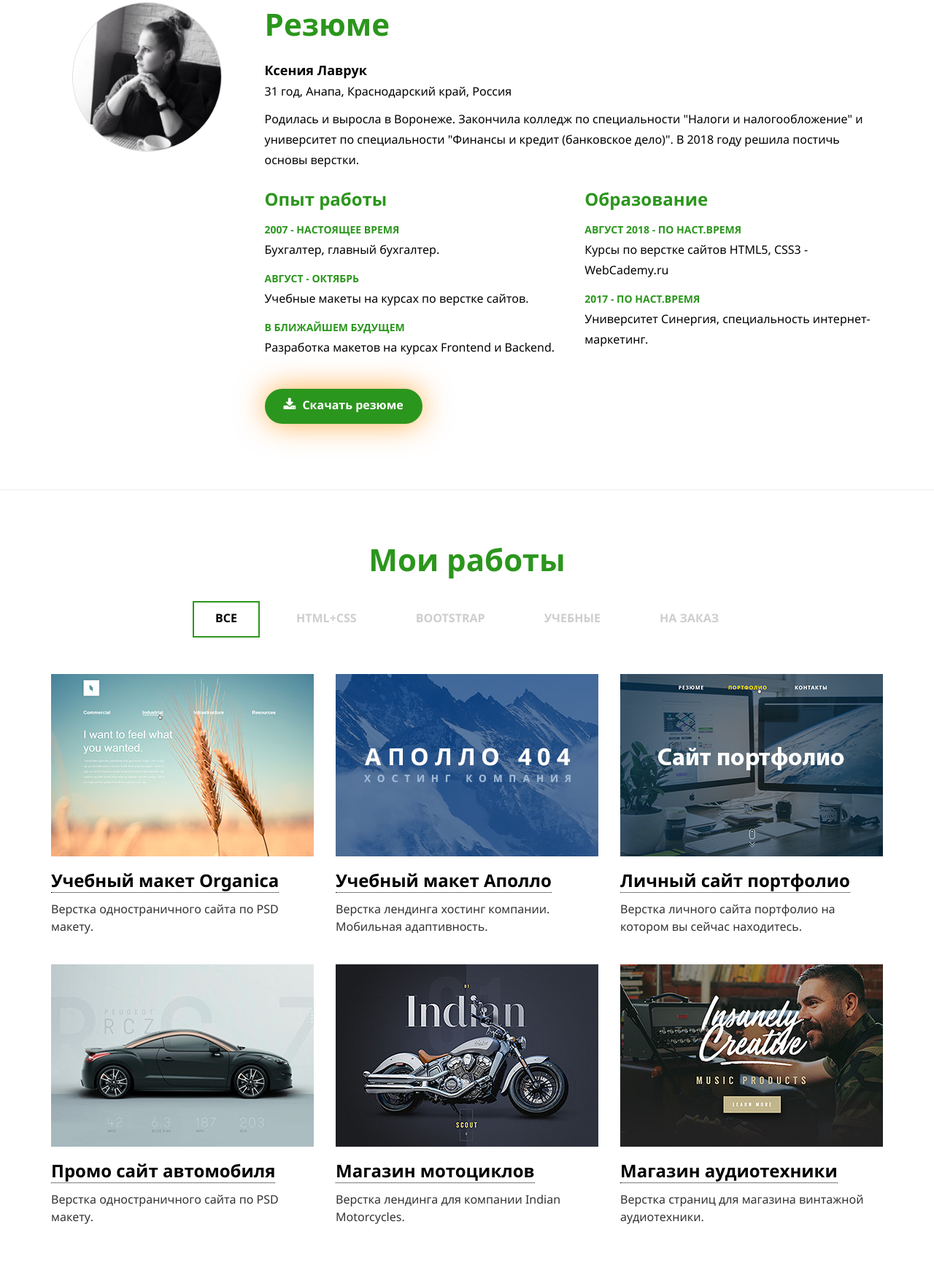
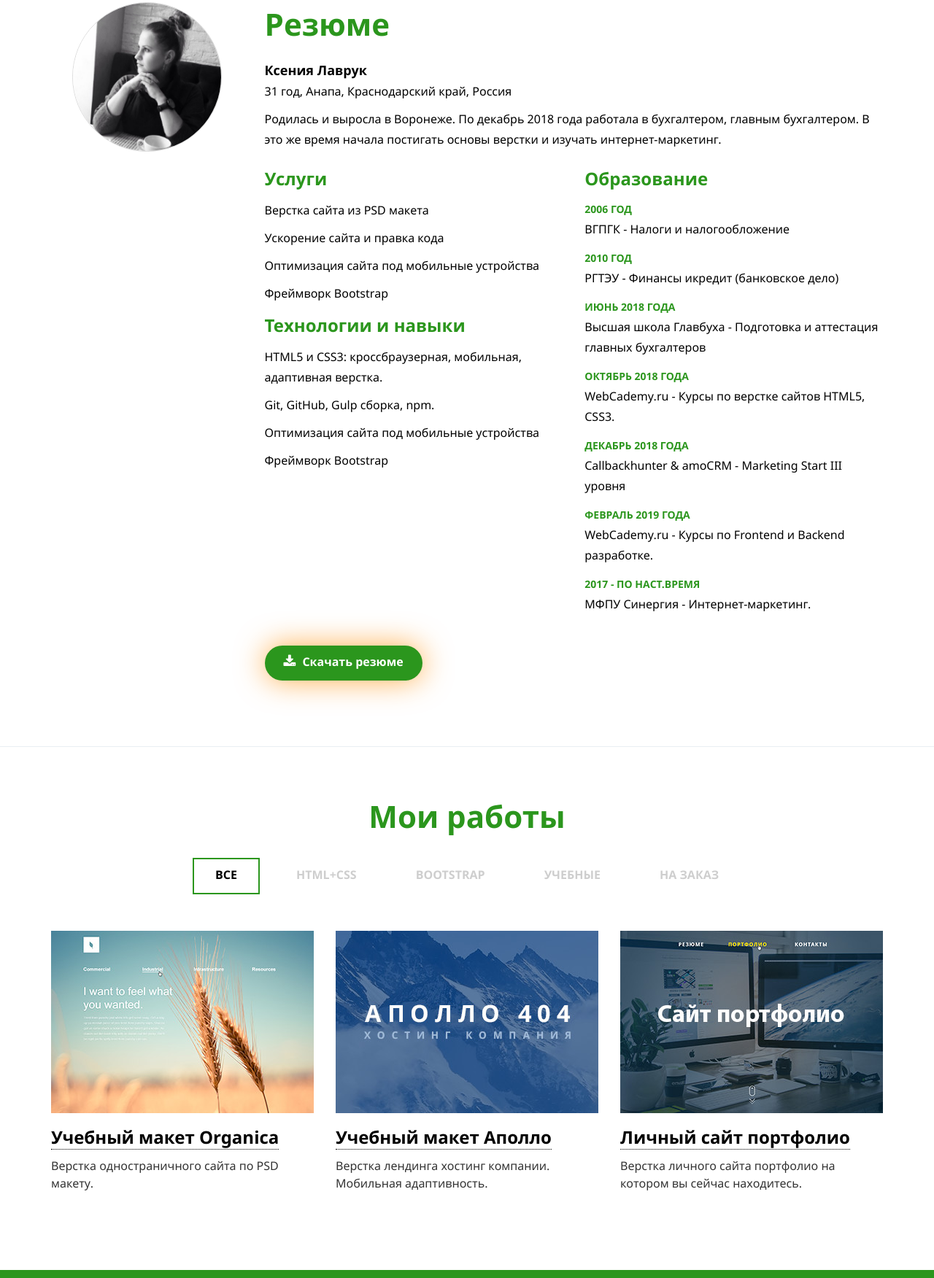
Before and after one commit to ksenia-lavrook/Portfolio, a plain HTML site: page docs/index.html in a window 1280 px wide. Shown: the part 871-2623 px from the top of the page at 73% size. Drawn offline with Linux system fonts and the light colour scheme.

Commit message:
last commit

```diff
--- a/docs/index.html
+++ b/docs/index.html
@@ -102,47 +102,53 @@
 					<div class="heading">Резюме</div>
 					<p><strong class="heading__name">Ксения Лаврук</strong><br>
 					31 год, Анапа, Краснодарский край, Россия</p>
-					<p>Родилась и выросла в Воронеже. Закончила колледж по специальности "Налоги и налогообложение" и университет по специальности "Финансы и кредит (банковское дело)". В 2018 году решила постичь основы верстки.</p>
+					<p>Родилась и выросла в Воронеже. По декабрь 2018 года работала в бухгалтером, главным бухгалтером. В это же время начала постигать основы верстки и изучать интернет-маркетинг.</p>
 
 				<!-- Опыт работы -->
 					<div class="row">
 						<div class="col-sm-6">
 							<div class="heading heading--medium">
-								Опыт работы
+								Услуги
 							</div>
 
 							<ul class="definition-list">
 								<li class="definition-list__item">
-									<div class="definition-list__def">
-										2007 - настоящее время
-									</div>
 									<div class="definition-list__desc">
 										<p>
-											Бухгалтер, главный бухгалтер.
+											Верстка сайта из PSD макета
+										</p>
+										<p>
+											Ускорение сайта и правка кода
+										</p>
+										<p>
+											Оптимизация сайта под мобильные устройства
+										</p>
+										<p>
+											Фреймворк Bootstrap
 										</p>
 									</div>
 
-								</li>
+									<div class="heading heading--medium">
+								Технологии и навыки
+							</div>
+
+							<ul class="definition-list">
 								<li class="definition-list__item">
-									<div class="definition-list__def">
-										август - октябрь
-									</div>
 									<div class="definition-list__desc">
 										<p>
-											Учебные макеты на курсах по верстке сайтов.
+											HTML5 и CSS3: кроссбраузерная, мобильная, адаптивная верстка.
+										</p>
+										<p>
+											Git, GitHub, Gulp сборка, npm.
+										</p>
+										<p>
+											Оптимизация сайта под мобильные устройства
+										</p>
+										<p>
+											Фреймворк Bootstrap
 										</p>
 									</div>
 
-								</li>
-								<li class="definition-list__item">
-									<div class="definition-list__def">
-										в ближайшем будущем
-									</div>
-									<div class="definition-list__desc">
-										<p>
-											Разработка макетов на курсах Frontend и Backend.
-										</p>
-									</div>
 
 								<!-- Образование -->
 								</li>
@@ -154,13 +160,64 @@
 							</div>
 
 							<ul class="definition-list">
+
 								<li class="definition-list__item">
 									<div class="definition-list__def">
-										август 2018 - по наст.время
+										2006 год
 									</div>
 									<div class="definition-list__desc">
 										<p>
-											Курсы по верстке сайтов HTML5, CSS3 - WebCademy.ru
+											ВГПГК - Налоги и налогообложение
+										</p>
+									</div>
+
+									<li class="definition-list__item">
+									<div class="definition-list__def">
+										2010 год
+									</div>
+									<div class="definition-list__desc">
+										<p>
+											РГТЭУ - Финансы икредит (банковское дело)
+										</p>
+									</div>
+
+									<li class="definition-list__item">
+									<div class="definition-list__def">
+										июнь 2018 года
+									</div>
+									<div class="definition-list__desc">
+										<p>
+											Высшая школа Главбуха - Подготовка и аттестация главных бухгалтеров
+										</p>
+									</div>
+
+								<li class="definition-list__item">
+									<div class="definition-list__def">
+										октябрь 2018 года
+									</div>
+									<div class="definition-list__desc">
+										<p>
+											WebCademy.ru - Курсы по верстке сайтов HTML5, CSS3.
+										</p>
+									</div>
+
+									<li class="definition-list__item">
+									<div class="definition-list__def">
+										декабрь 2018 года
+									</div>
+									<div class="definition-list__desc">
+										<p>
+											Callbackhunter & amoCRM - Marketing Start III уровня
+										</p>
+									</div>
+
+									<li class="definition-list__item">
+									<div class="definition-list__def">
+										февраль 2019 года
+									</div>
+									<div class="definition-list__desc">
+										<p>
+											WebCademy.ru - Курсы по Frontend и Backend разработке.
 										</p>
 									</div>
 
@@ -171,7 +228,7 @@
 									</div>
 									<div class="definition-list__desc">
 										<p>
-											Университет Синергия, специальность интернет-маркетинг.
+											МФПУ Синергия - Интернет-маркетинг.
 										</p>
 									</div>
 						</div>
@@ -180,7 +237,7 @@
 
 					<div class="button">
 						<i class="fa fa-download" aria-hidden="true"></i>
-						<a href="files/resume.pdf" target="_blank">Скачать резюме</a>
+						<a href="files/Ксения Лаврук -Верстальщик.pdf" target="_blank">Скачать резюме</a>
 					</div>
 				</div>
 				<!-- // Резюме пользователя -->
@@ -282,67 +339,6 @@
 					</div>
 				</div>
 				<!-- // Работа в портфолио -->
-
-				<!-- Работа в портфолио -->
-				<div class="col-sm-4 mix html-css payed">
-					<div class="portfolio-item">
-						<div class="portfolio-item__image">
-							<a href="usercontent/img/full/car-concept.png" class="portfolio-item__image__hover fancybox" rel="group" title="Промо сайт автомобиля">
-								<i class="fa fa-search" aria-hidden="true"></i><br>
-								<span>смотреть макет</span>
-							</a>
-							<img src="usercontent/img/project_auto.jpg" alt="Промо сайт автомобиля">
-						</div>
-						<div class="portfolio-item__title">
-							<a href="#">Промо сайт автомобиля</a>
-						</div>
-						<div class="portfolio-item__description">
-							Верстка одностраничного сайта по PSD макету.
-						</div>
-					</div>
-				</div>
-				<!-- // Работа в портфолио -->
-
-				<!-- Работа в портфолио -->
-				<div class="col-sm-4 mix bootstrap payed">
-					<div class="portfolio-item">
-						<div class="portfolio-item__image">
-							<a href="usercontent/img/full/motorcycles.jpg" class="portfolio-item__image__hover fancybox" rel="group" title="Магазин мотоциклов">
-								<i class="fa fa-search" aria-hidden="true"></i><br>
-								<span>смотреть макет</span>
-							</a>
-							<img src="usercontent/img/project_moto.jpg" alt="Магазин мотоциклов">
-						</div>
-						<div class="portfolio-item__title">
-							<a href="#">Магазин мотоциклов</a>
-						</div>
-						<div class="portfolio-item__description">
-							Верстка лендинга для компании Indian Motorcycles.
-						</div>
-					</div>
-				</div>
-				<!-- // Работа в портфолио -->
-
-				<!-- Работа в портфолио -->
-				<div class="col-sm-4 mix html-css payed">
-					<div class="portfolio-item">
-						<div class="portfolio-item__image">
-							<a href="usercontent/img/full/music.jpg" class="portfolio-item__image__hover fancybox" rel="group" title="Магазин аудиотехники">
-								<i class="fa fa-search" aria-hidden="true"></i><br>
-								<span>смотреть макет</span>
-							</a>
-							<img src="usercontent/img/project_music.jpg" alt="Магазин аудиотехники">
-						</div>
-						<div class="portfolio-item__title">
-							<a href="#">Магазин аудиотехники</a>
-						</div>
-						<div class="portfolio-item__description">
-							Верстка страниц для магазина винтажной аудиотехники.
-						</div>
-					</div>
-				</div>
-				<!-- // Работа в портфолио -->
-
 
 			</div>
 			<!-- // Блок - ряд с работами -->
@@ -452,12 +448,9 @@
 							</div>
 							<div class="definition-list__desc">
 								<div class="social-icons">
-<a href="#" class="fa fa-vk" aria-hidden="true"></a>
-<a href="#" class="fa fa-twitter" aria-hidden="true"></a>
-<a href="#" class="fa fa-youtube" aria-hidden="true"></a>
-<a href="#" class="fa fa-instagram" aria-hidden="true"></a>
-<a href="#" class="fa fa-facebook" aria-hidden="true"></a>
-<a href="#" class="fa fa-github" aria-hidden="true"></a>
+<a href="https://vk.com/love_rook_ksenia" class="fa fa-vk" aria-hidden="true"></a>
+<a href="https://www.instagram.com/ksenia_love_rook/" class="fa fa-instagram" aria-hidden="true"></a>
+<a href="https://github.com/ksenia-lavrook" class="fa fa-github" aria-hidden="true"></a>
 								</div>
 							</div>
 						</li>
```
Also changed, not shown: 1 other file.
